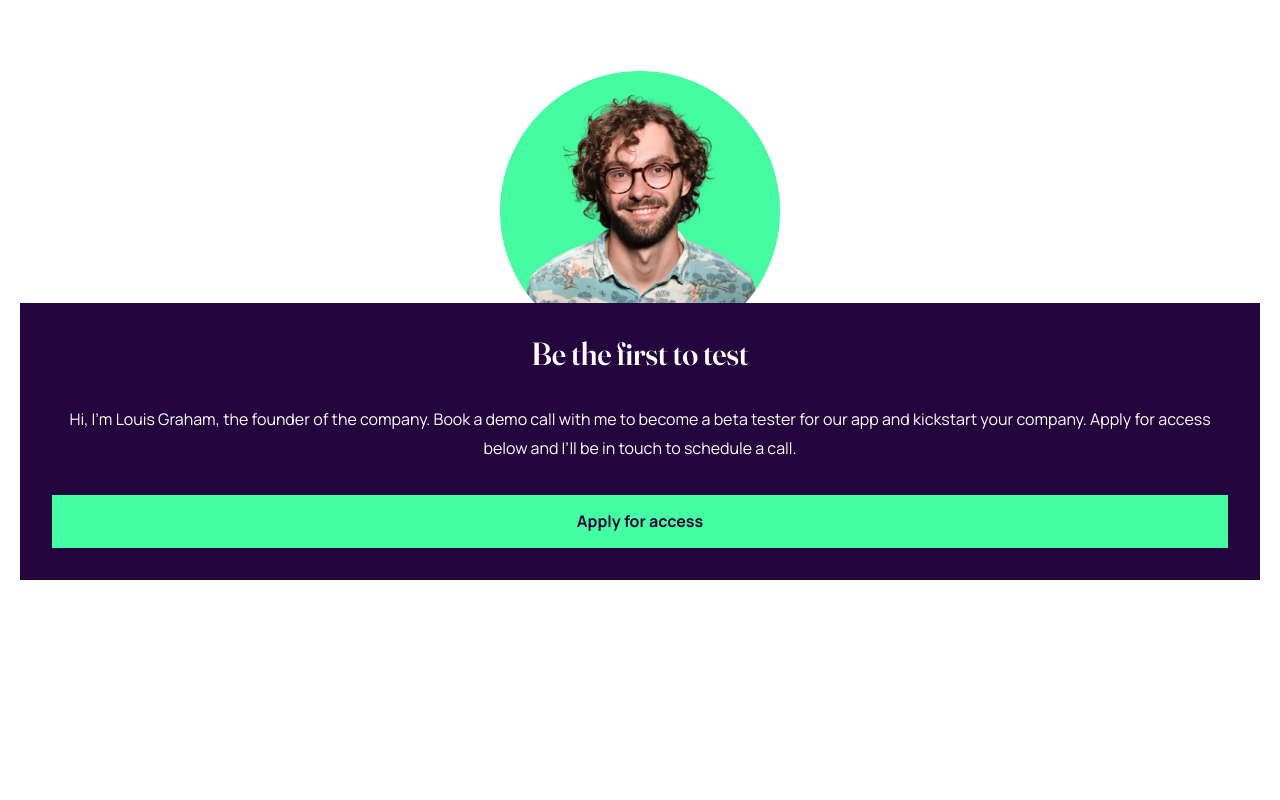
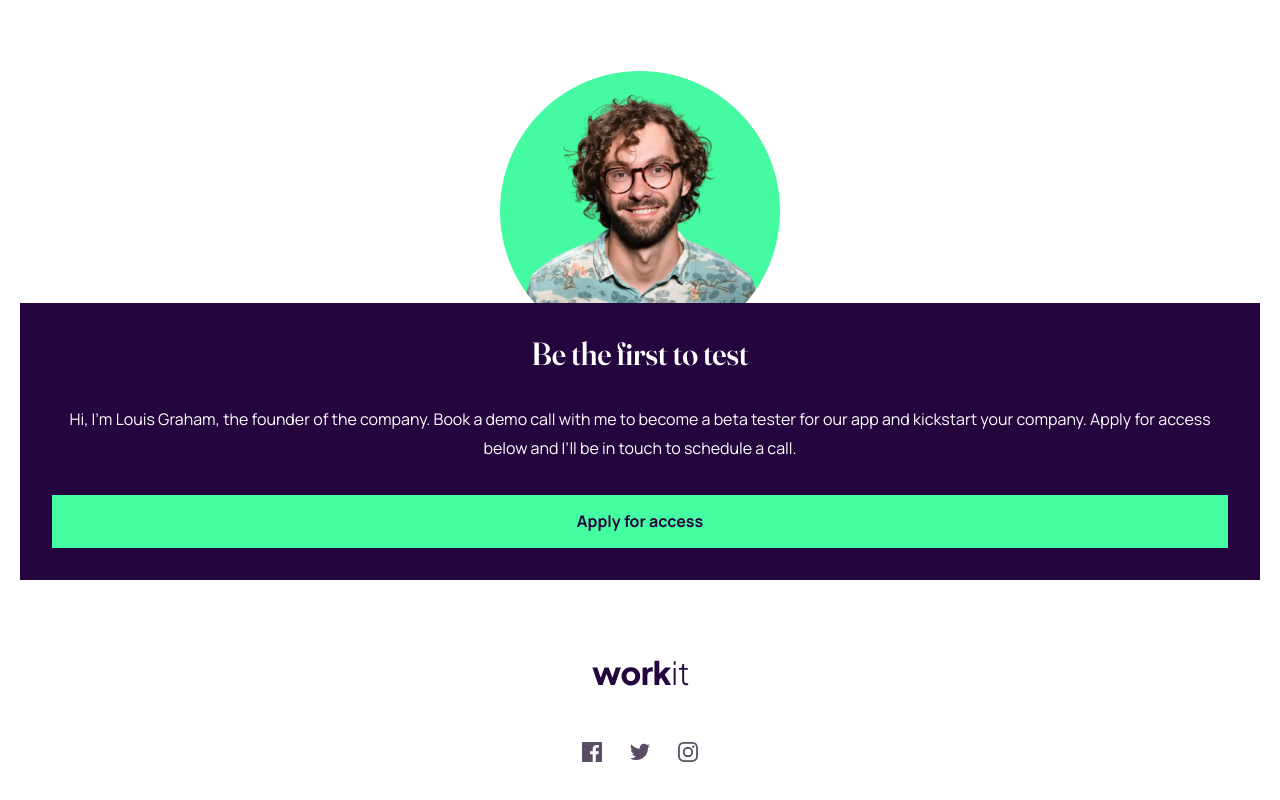
Before and after one commit to g-akca/workit-landing-page, a React (Vite) app: page / in a window 1280 px wide. Shown: the part 1254-2054 px from the top of the page. Before the commit the page ends 1834 px from the top, so only its background shows below. Built offline with nearby package versions, Linux system fonts and the light colour scheme.

Commit message:
Add Footer structure and styles

```diff
--- a/src/components/Footer.jsx
+++ b/src/components/Footer.jsx
@@ -1,7 +1,19 @@
+import darkLogo from "/images/logo-dark.svg";
+import facebookIcon from "/images/icon-facebook.svg";
+import instagramIcon from "/images/icon-instagram.svg";
+import twitterIcon from "/images/icon-twitter.svg";
+
 function Footer() {
   return (
-    <>
-    </>
+    <footer className="p-20 flex flex-col items-center gap-14">
+      <img src={darkLogo} alt="Logo image" />
+
+      <div className="flex justify-center gap-7">
+        <img src={facebookIcon} alt="Facebook icon" className="cursor-pointer" />
+        <img src={twitterIcon} alt="Twitter icon" className="cursor-pointer" />
+        <img src={instagramIcon} alt="Instagram icon" className="cursor-pointer" />
+      </div>
+    </footer>
   )
 }
 
```
